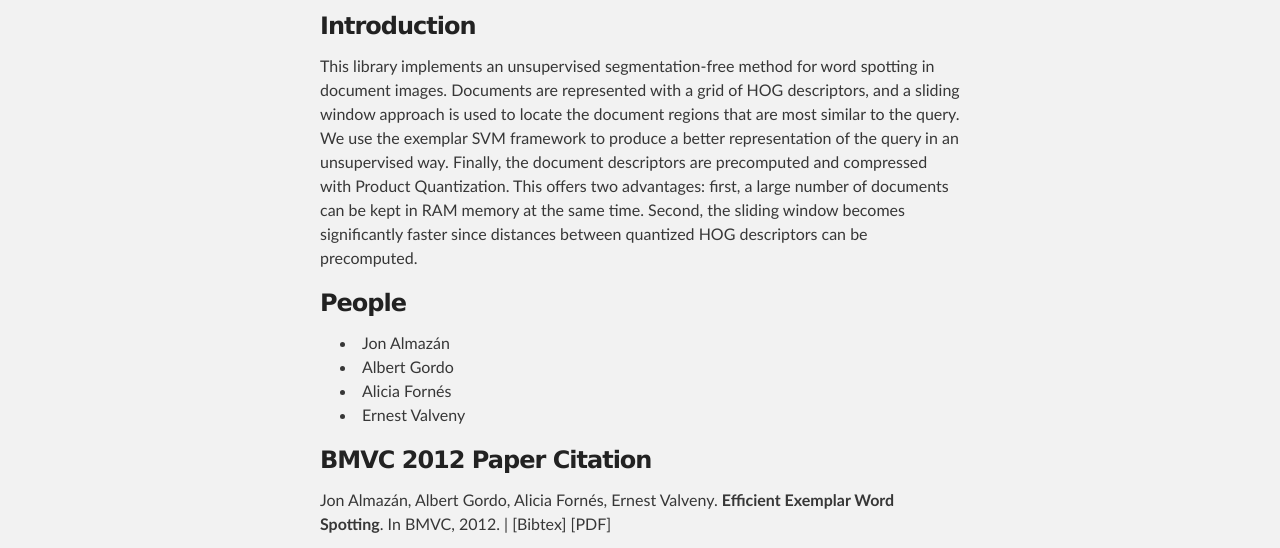
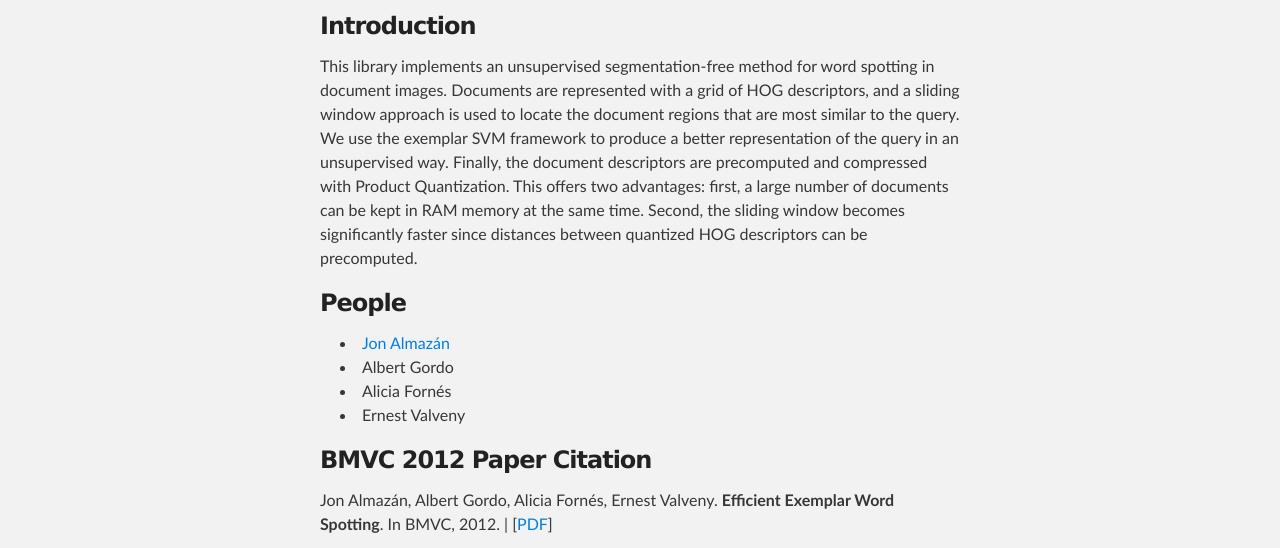
Before and after one commit to almazan/ews, a plain HTML site: page index.html in a window 1280 px wide. Shown: the part 252-800 px from the top of the page. Drawn offline with Linux system fonts and the light colour scheme.

Commit message:
Updated links

```diff
--- a/index.html
+++ b/index.html
@@ -38,13 +38,13 @@
 <h3>People</h3>
 
 <ul>
-<li>Jon Almazán</li>
+<li><a href="http://www.cvc.uab.es/~almazan/">Jon Almazán</a></li>
 <li>Albert Gordo</li>
 <li>Alicia Fornés</li>
 <li>Ernest Valveny</li>
 </ul><h3>BMVC 2012 Paper Citation</h3>
 
-<p>Jon Almazán, Albert Gordo, Alicia Fornés, Ernest Valveny. <strong>Efficient Exemplar Word Spotting</strong>. In BMVC, 2012. | [Bibtex] [PDF]</p>
+<p>Jon Almazán, Albert Gordo, Alicia Fornés, Ernest Valveny. <strong>Efficient Exemplar Word Spotting</strong>. In BMVC, 2012. | [<a href="http://www.cvc.uab.es/~almazan/data/jalmazan_bmvc12.pdf">PDF</a>]</p>
 
 <h3>Matlab Code</h3>
 
```
